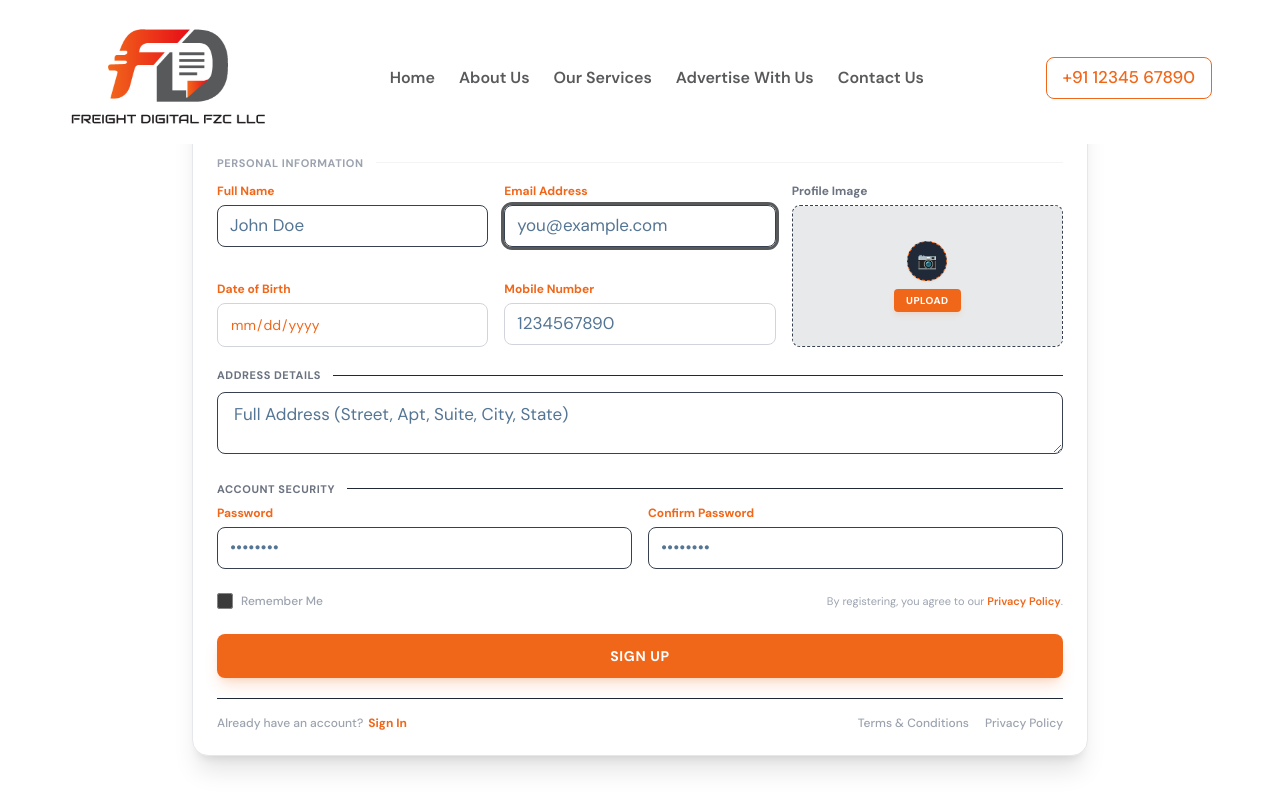
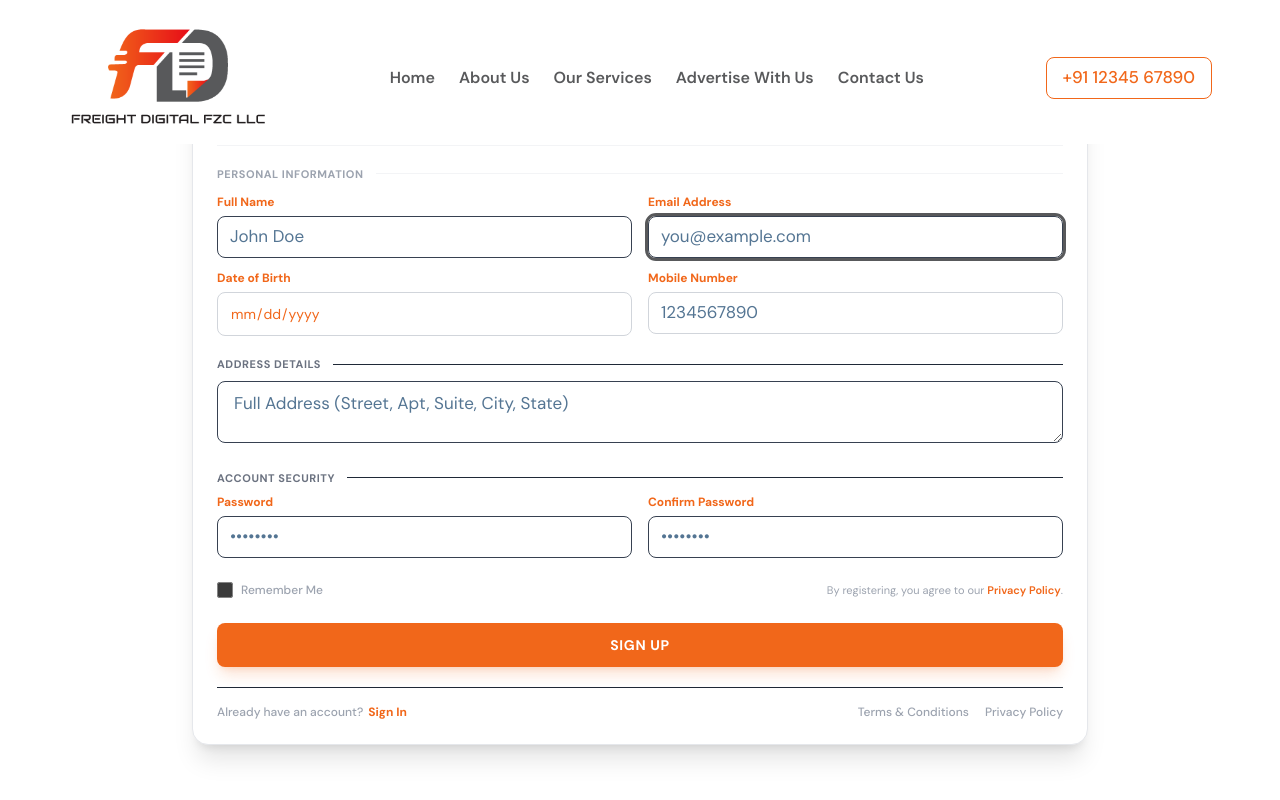
Before and after one commit to Yulanto-Developers/freight_digital, a Next.js app: page /signup in a window 1280 px wide. Shown: the top 800 px of the page. Built offline with nearby package versions, Linux system fonts and the light colour scheme.

Commit message:
sign chnaged

```diff
--- a/src/app/layoutWarper.tsx
+++ b/src/app/layoutWarper.tsx
@@ -8,8 +8,7 @@ function LayoutWarper({ children }: { children: React.ReactNode }) {
     const path = usePathname();
 
     const hideLayout =
-        path === '/signin/' ||
-        path === "/signup/";
+        path === '/signin/' || path === "/signup/" || path === "/admin/";
     // console.log(path);
 
     return (
--- a/src/components/Auth/SignUp/index.tsx
+++ b/src/components/Auth/SignUp/index.tsx
@@ -112,7 +112,7 @@ const SignUp = () => {
                             <hr className="w-full border-gray-100 " />
                         </div>
 
-                        <div className="grid grid-cols-1 md:grid-cols-12 gap-4 items-stretch">
+                        <div className="">
 
                             <div className="md:col-span-8 flex flex-col justify-between space-y-3">
 
@@ -181,7 +181,7 @@ const SignUp = () => {
                             </div>
 
 
-                            <div className="md:col-span-4 flex flex-col">
+                            {/* <div className="md:col-span-4 flex flex-col">
                                 <label className="block text-xs font-bold text-gray-400 dark:text-gray-500 mb-1.5">
                                     Profile Image
                                 </label>
@@ -223,7 +223,7 @@ const SignUp = () => {
                                     // onChange={handleImage}
                                     />
                                 </div>
-                            </div>
+                            </div> */}
                         </div>
                     </div>
 
```
